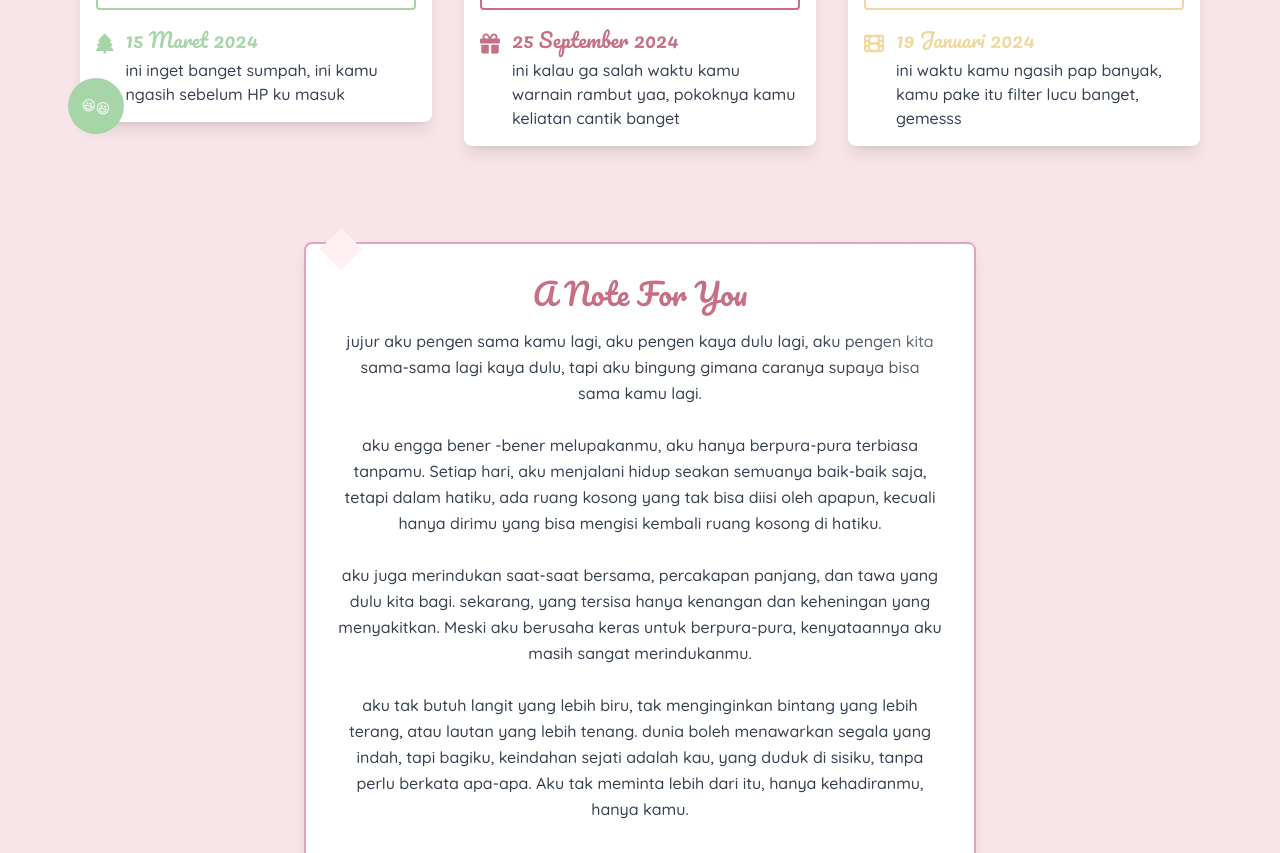
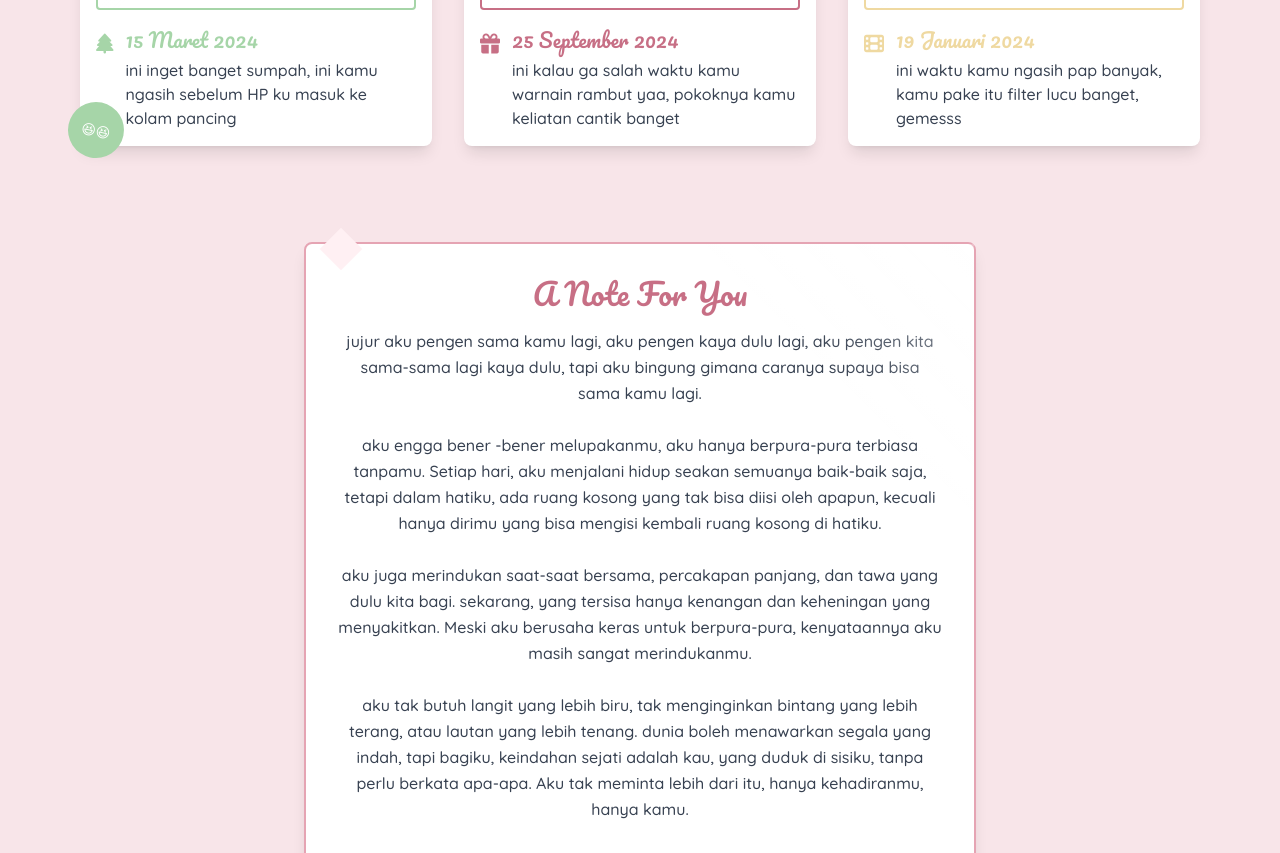
Before and after one commit to bimtolproject/firmangemoyxkirana, a plain HTML site: page ourm.html in a window 1280 px wide. Shown: the part 998-1851 px from the top of the page. Drawn offline with nearby package versions, Linux system fonts and the light colour scheme.

Commit message:
Add files via upload

```diff
--- a/ourm.html
+++ b/ourm.html
@@ -598,7 +598,7 @@
                                 <i class="fas fa-tree text-pastel-green text-xl mr-3 mt-1"></i>
                                 <div>
                                     <h3 class="font-pacifico text-xl text-pastel-green">15 Maret 2024</h3>
-                                    <p class="text-gray-700 mt-1 font-medium">ini inget banget sumpah, ini kamu ngasih sebelum HP ku masuk</p>
+                                    <p class="text-gray-700 mt-1 font-medium">ini inget banget sumpah, ini kamu ngasih sebelum HP ku masuk ke kolam pancing</p>
                                 </div>
                             </div>
                             <div class="absolute -bottom-3 -left-3 sticker">
```
